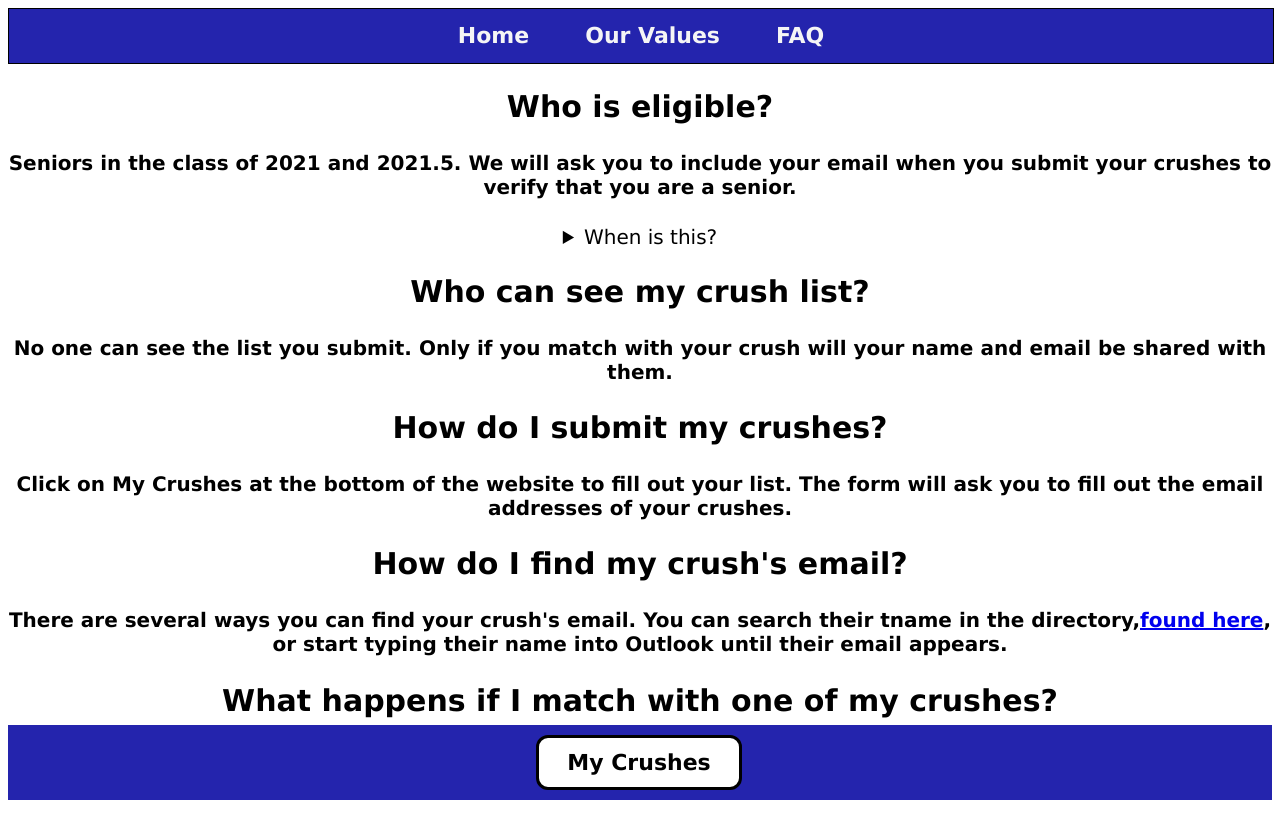
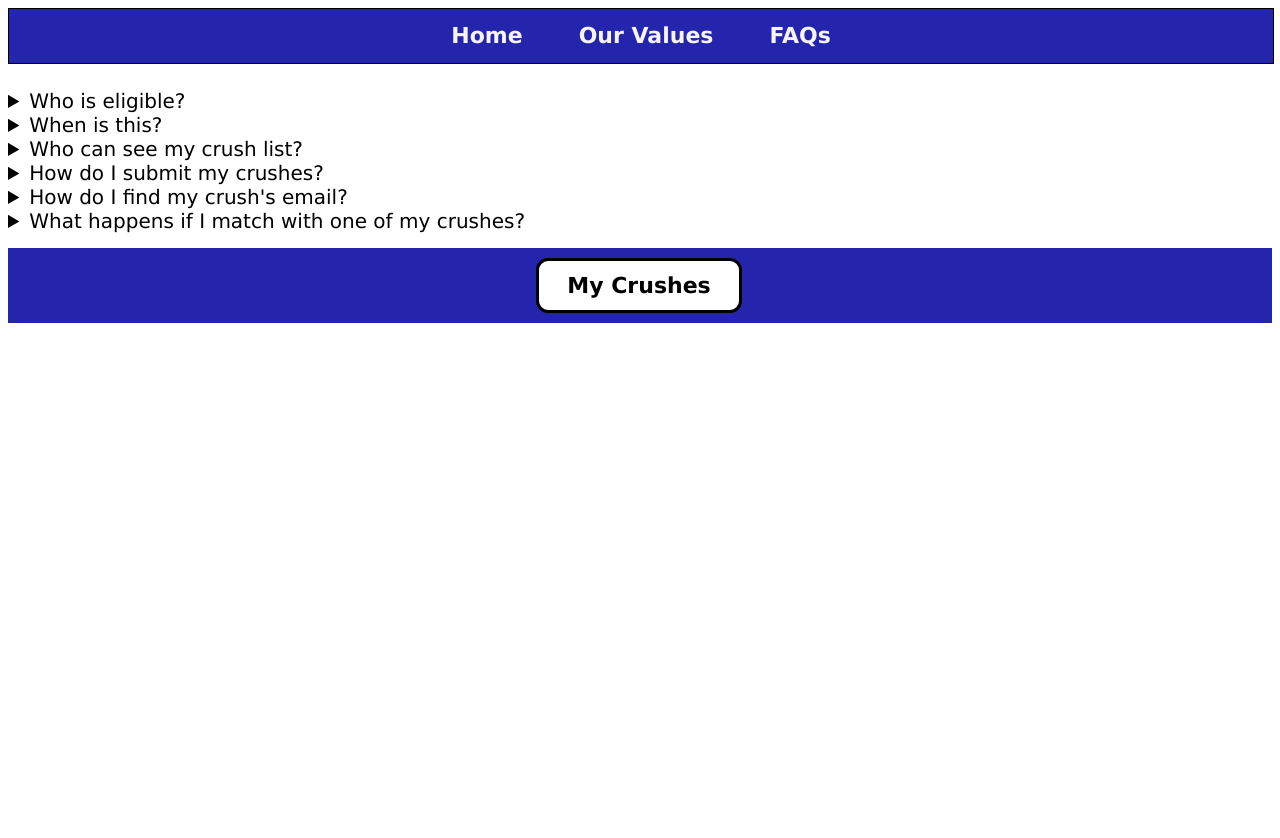
Before and after one commit to DavidGmidd/SeniorSeminarProject21, a Next.js app: page /FAQ in a window 1280 px wide. Shown: the top 838 px of the page. After the commit the page ends 800 px from the top, so only its background shows below. Built offline with nearby package versions, Linux system fonts and the light colour scheme.

Commit message:
edits to FAQs

```diff
--- a/src/Styles/Home.module.css
+++ b/src/Styles/Home.module.css
@@ -127,7 +127,6 @@
 
 .faqs {
     font-size: 20px;
-    text-align: center;
     font-family: 'Lucida Sans', 'Lucida Sans Regular', 'Lucida Grande', 'Lucida Sans Unicode', Geneva, Verdana, sans-serif;
 }
 
--- a/src/pages/CrushList.js
+++ b/src/pages/CrushList.js
@@ -35,7 +35,7 @@ export default function CrushList() {
 
      <button className={styles.buttonMenu} onClick={() => {setView("Home")}}>Home</button>
      <button className={styles.buttonMenu} onClick={() => {setView("Values")}}>Our Values</button>
-     <button className={styles.buttonMenu} onClick={() => {setView("FAQ")}}>FAQ</button>
+     <button className={styles.buttonMenu} onClick={() => {setView("FAQ")}}>FAQs</button>
      {/* <button className={styles.buttonMenu}> Contact</button> */}
 
    </div>
--- a/src/pages/FAQ.js
+++ b/src/pages/FAQ.js
@@ -26,29 +26,39 @@ export default function FAQ() {
 
       <button className={styles.buttonMenu} onClick={() => {setView("Home")}}>Home</button>
       <button className={styles.buttonMenu} onClick={() => {setView("Values")}}>Our Values</button>
-      <button className={styles.buttonMenu} onClick={() => {setView("FAQ")}}>FAQ</button>
+      <button className={styles.buttonMenu} onClick={() => {setView("FAQ")}}>FAQs</button>
     </div>
 
     <div className={styles.faqs} >
-      <h2> Who is eligible? </h2>
+      <details>
+        <summary> Who is eligible? </summary>
       <h4> Seniors in the class of 2021 and 2021.5. We will ask you to include your email when you submit your crushes to verify that you are a senior. </h4>
+      </details>
 
       <details>
         <summary> When is this? </summary>
       <h4> Seniors can fill out their virtual crush list between May 10 to May 17 by 5:00 pm. You will get notified if you match with any of your crushes on May 18. </h4>
       </details>
 
-      <h2> Who can see my crush list? </h2>
+      <details>
+        <summary> Who can see my crush list? </summary>
       <h4> No one can see the list you submit. Only if you match with your crush will your name and email be shared with them.</h4>
+      </details>
 
-      <h2> How do I submit my crushes? </h2>
-      <h4> Click on <b>My Crushes</b> at the bottom of the website to fill out your list. The form will ask you to fill out the email addresses of your crushes. </h4>
+      <details>
+        <summary> How do I submit my crushes? </summary>
+      <h4> Click on <b>My Crushes</b> at the bottom of the website to fill out your list. The form will ask you to include the email addresses of your crushes. </h4>
+      </details>
 
-      <h2> How do I find my crush&apos;s email? </h2>
-      <h4> There are several ways you can find your crush&apos;s email. You can search their tname in the directory,<a href= "https://directory.middlebury.edu/">found here</a>, or start typing their name into Outlook until their email appears.  </h4>
+      <details>
+        <summary> How do I find my crush&apos;s email? </summary>
+      <h4> There are several ways you can find your crush&apos;s email. You can search their name in the directory, <a href= "https://directory.middlebury.edu/">found here</a>, or start typing their name into Outlook until their email appears.  </h4>
+      </details>
 
-      <h2> What happens if I match with one of my crushes? </h2>
+      <details>
+        <summary> What happens if I match with one of my crushes? </summary>
       <h4> You will get notified by email on May 18. The email will include their name and email address for you to reach out to them, if you choose to do so.</h4>
+      </details>
 
     </div>
 
--- a/src/pages/Values.js
+++ b/src/pages/Values.js
@@ -30,7 +30,7 @@ export default function Values() {
 
       <button className={styles.buttonMenu} onClick={() => {setView("Home")}}>Home</button>
       <button className={styles.buttonMenu} onClick={() => {setView("Values")}}>Our Values</button>
-      <button className={styles.buttonMenu} onClick={() => {setView("FAQ")}}>FAQ</button>
+      <button className={styles.buttonMenu} onClick={() => {setView("FAQ")}}>FAQs</button>
     </div>
 
     <div className={styles.values} >
--- a/src/pages/index.js
+++ b/src/pages/index.js
@@ -30,7 +30,7 @@ export default function Home() {
 
         <button className={styles.buttonMenu} onClick={() => {setCurrentMode('Home')}}>Home</button>
         <button className={styles.buttonMenu} onClick={() => {setCurrentMode("Values")}}>Our Values</button>
-        <button className={styles.buttonMenu} onClick={() => {setCurrentMode("FAQ")}}>FAQ</button>
+        <button className={styles.buttonMenu} onClick={() => {setCurrentMode("FAQ")}}>FAQs</button>
       </div>
 
       <div className={styles.plyr} id="player" >
```
